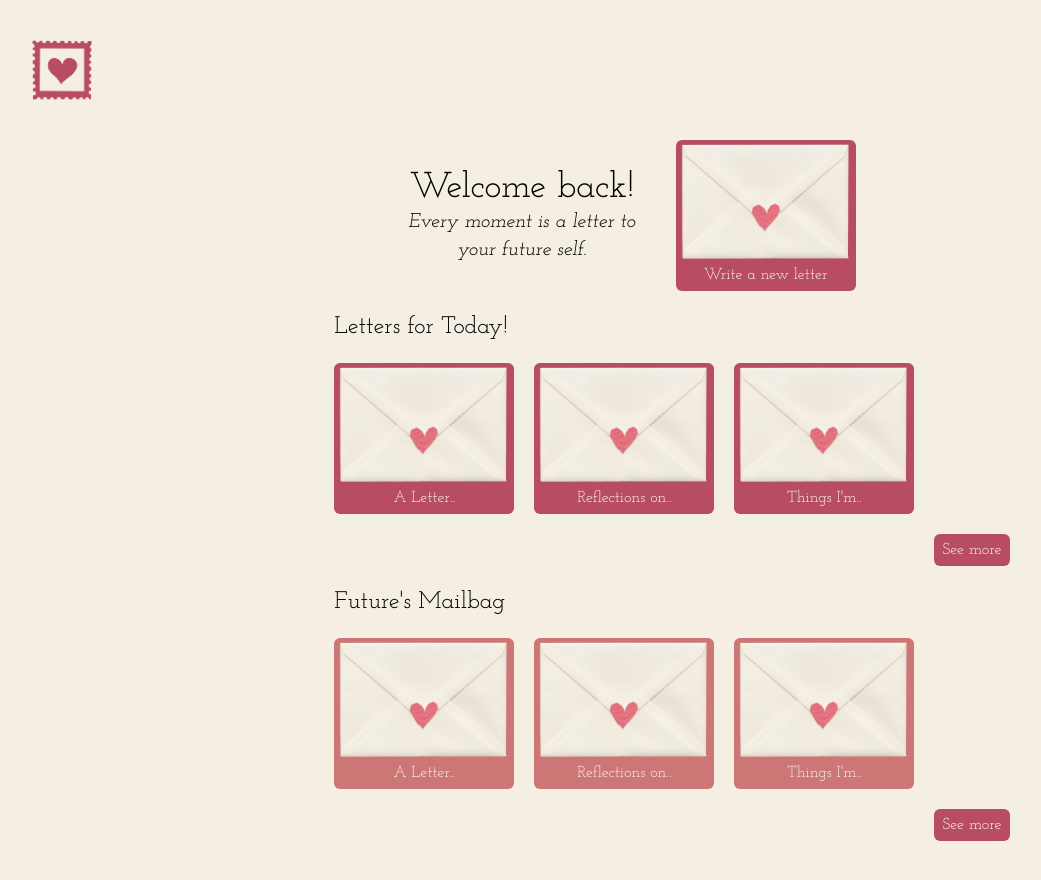
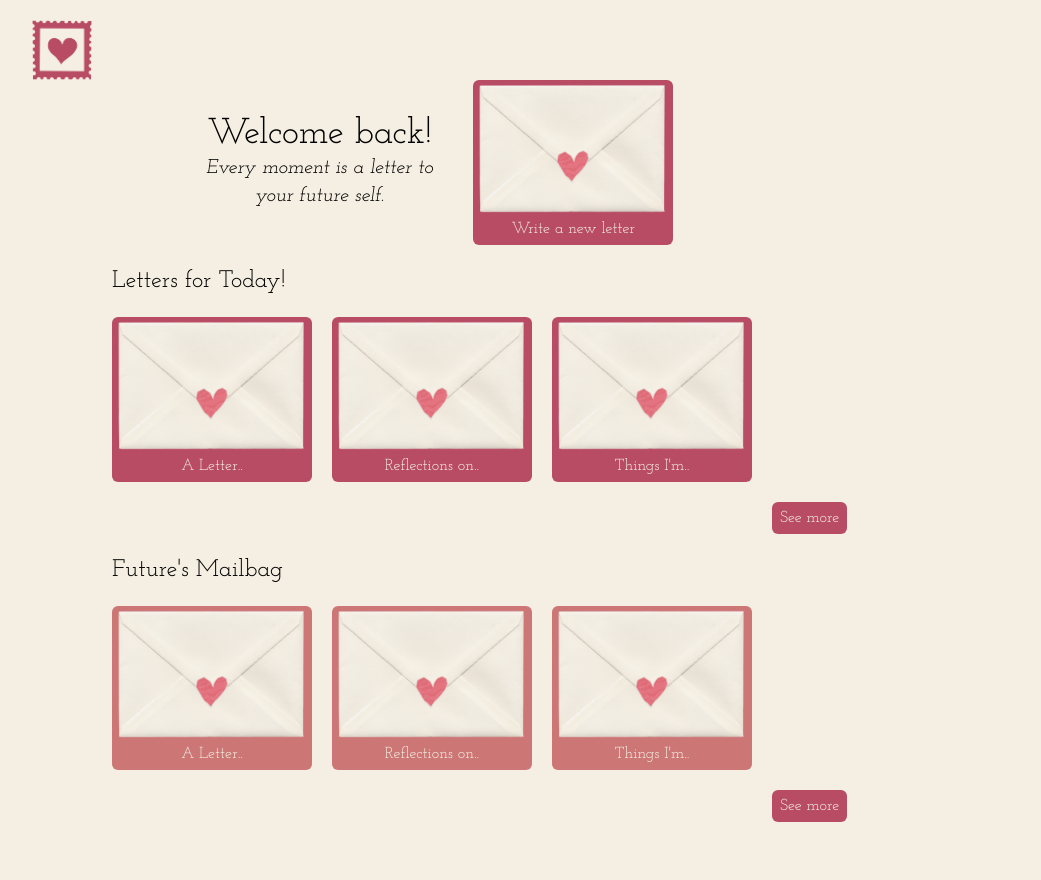
Before and after one commit to maryannintech/sincerely-me, a React (Vite) app: page / in a window 1280 px wide. Shown: the top 880 px of the page, without its empty margins (8-1049 px from the left). Built offline with nearby package versions, Linux system fonts and the light colour scheme; some icons are missing.

Commit message:
feat: update LetterCard image size for better responsiveness; adjust Dashboard layout for improved spacing

```diff
--- a/src/components/LetterCard.jsx
+++ b/src/components/LetterCard.jsx
@@ -3,7 +3,7 @@ export function LetterCard({ label, letterLocked = false }) {
 
   return (
     <div className="bg-[var(--primary-color)] rounded-md pb-1 cursor-pointer" style={{ backgroundColor: letterLocked ? 'var(--light-pink)' : 'var(--primary-color)' }}>
-      <img src="src/assets/images/envelope.png" className="w-35 sm:w-45"></img>
+      <img src="src/assets/images/envelope.png" className="w-35 sm:w-50"></img>
       <p className="text-center text-[var(--cream-color)]">{truncatedLabel}..</p>
     </div>
   );
--- a/src/pages/Dashboard.jsx
+++ b/src/pages/Dashboard.jsx
@@ -8,8 +8,8 @@ export function Dashboard() {
   ];
   document.title = "Dashboard - Sincerely Me";
   return (
-    <div className="sm:p-10 px-4">
-      <div className="flex sm:flex-col justify-center items-center sm:items-start sm:gap-10 mb-10">
+    <div className="sm:py-5 sm:px-10 px-4">
+      <div className="flex sm:flex-col justify-center items-center sm:items-start sm:gap-10 mb-10 sm:mb-0">
         <div>
           <img
             src="src/assets/images/logo.png"
@@ -23,6 +23,7 @@ export function Dashboard() {
           <i className="bx  bxs-info-circle cursor-pointer"></i>
         </div>
       </div>
+      <div className="flex gap-5">
         <div className="flex flex-col justify-center gap-5 items-center">
           <div className="flex items-center justify-center flex-wrap gap-3 sm:gap-10">
             <div className="text-center">
@@ -35,7 +36,7 @@ export function Dashboard() {
             <div className="bg-[var(--primary-color)] rounded-md pb-1 cursor-pointer">
               <img
                 src="src/assets/images/envelope.png"
-              className="w-35 sm:w-45"
+                className="w-35 sm:w-50"
               ></img>
               <p className="text-center text-[var(--cream-color)]">
                 Write a new letter
@@ -44,7 +45,9 @@ export function Dashboard() {
           </div>
           <div>
             <div className="sm:ml-20 flex flex-col items-center sm:items-baseline justify-baseline gap-5">
-            <p className="sm:text-2xl text-xl text-left">Letters for Today!</p>
+              <p className="sm:text-2xl text-xl text-left">
+                Letters for Today!
+              </p>
               <div className="flex flex-wrap gap-5 items-center justify-center sm:justify-start w-fit">
                 {letters.map((letter, index) => {
                   return <LetterCard key={index} label={letter} />;
@@ -61,7 +64,11 @@ export function Dashboard() {
               <div className="flex flex-wrap gap-5 items-center justify-center sm:justify-start w-fit">
                 {letters.map((letter, index) => {
                   return (
-                  <LetterCard key={index} label={letter} letterLocked={true} />
+                    <LetterCard
+                      key={index}
+                      label={letter}
+                      letterLocked={true}
+                    />
                   );
                 })}
                 <div className="flex justify-center sm:justify-end sm:items-center w-full">
@@ -73,6 +80,12 @@ export function Dashboard() {
             </div>
           </div>
         </div>
+        <div className="hidden sm:block">
+          <div>
+
+          </div>
+        </div>
+      </div>
     </div>
   );
 }
```
Lines whose indentation alone changed are shown as unchanged.
